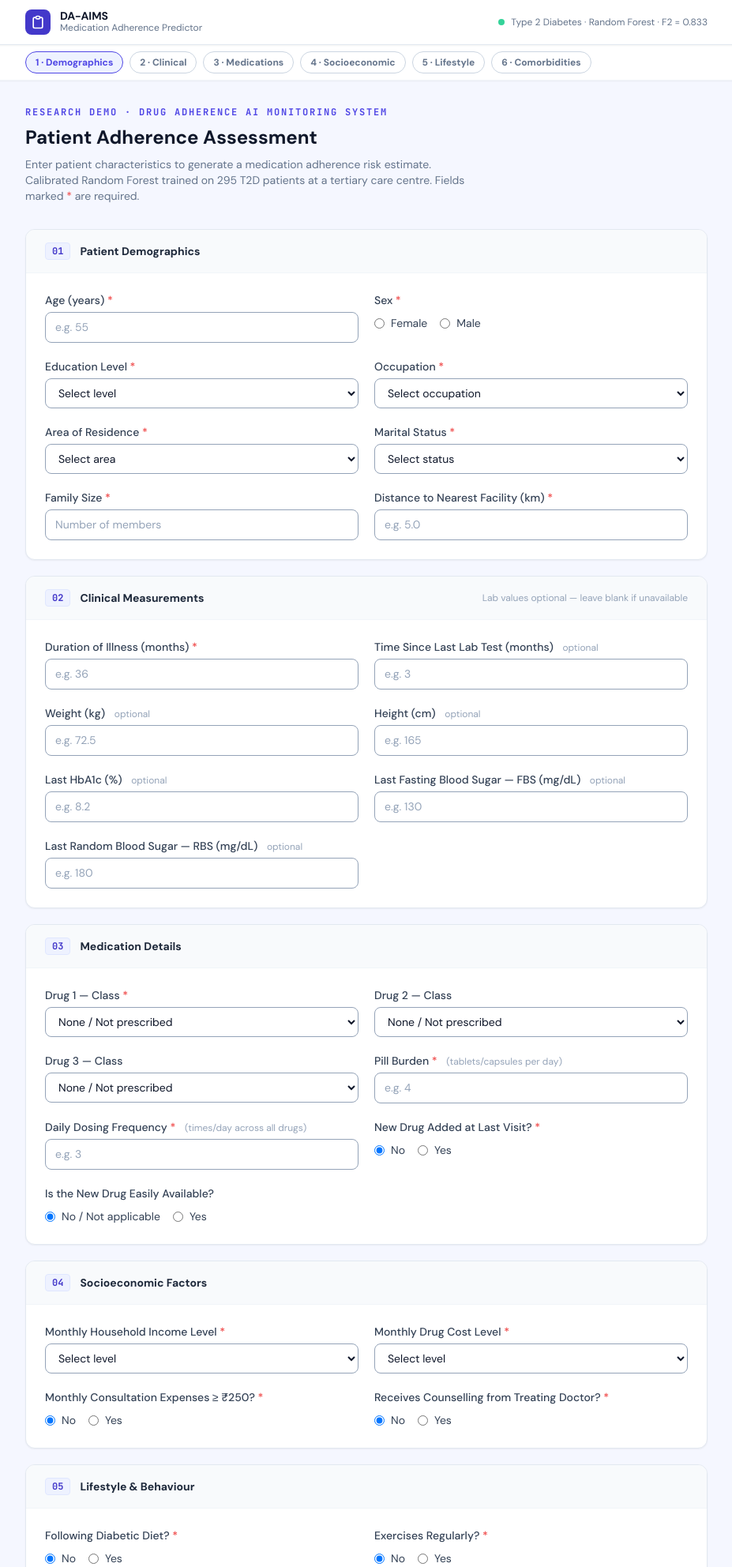
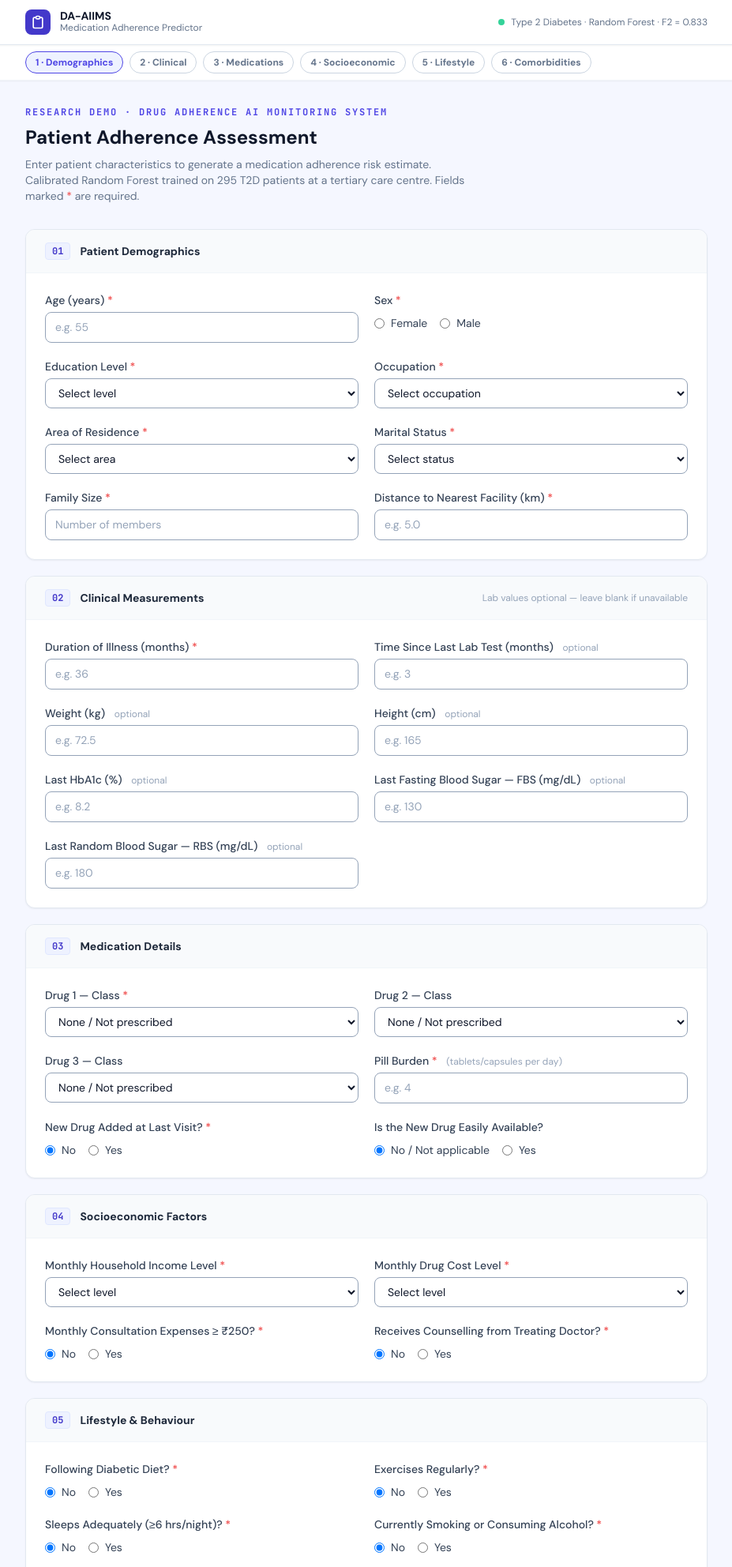
Before and after one commit to aiaiims0505-dot/drug-adherence-AIIMS, a FastAPI app: page /tool in a window 1280 px wide. Shown: the top 1984 px of the page at 79% size, without its empty margins (176-1103 px from the left). Run offline with FastAPI, Linux system fonts and the light colour scheme; parts of the project's set-up code (start-up, migrations or seed data) failed here and were passed over; some libraries are stand-ins or nearby versions.

Commit message:
Rename app and remove daily frequency field

```diff
--- a/main.py
+++ b/main.py
@@ -20,7 +20,7 @@ from db import (
 )
 from predict import predict
 
-app = FastAPI(title="DA-AIMS")
+app = FastAPI(title="DA-AIIMS")
 
 BASE = Path(__file__).parent
 app.mount("/static", StaticFiles(directory=BASE / "static"), name="static")
@@ -173,7 +173,7 @@ def _factor_reason(factor: dict, form_data: dict) -> str:
         "Income_Score": f"Monthly income score selected: {form_data.get('income_score')}.",
         "Drug_Cost_Score": f"Monthly diabetes drug expense score selected: {form_data.get('drug_cost_score')}.",
         "Total_Pills": f"Pill burden entered: {form_data.get('total_pills')} pill(s) per day.",
-        "Total_Daily_Frequency": f"Daily dosing frequency entered: {form_data.get('total_daily_frequency')} dose time(s) per day.",
+        "Total_Daily_Frequency": f"Pill burden entered: {form_data.get('total_pills')} pill(s) per day.",
         "Total_Drugs_Prescribed": (
             "Diabetes drug classes selected: "
             + ", ".join(
@@ -929,7 +929,7 @@ async def send_bulk_reminders(request: Request):
         assessment = get_latest_assessment(p["id"])
         if assessment and assessment["is_nonadherent"] and p.get("phone"):
             msg = (
-                f"DA-AIMS Reminder: Hi {p['name']}, your adherence risk score is elevated. "
+                f"DA-AIIMS Reminder: Hi {p['name']}, your adherence risk score is elevated. "
                 "Please take your medications as prescribed and consult your doctor if you have concerns."
             )
             _simulate_sms(p["id"], p["phone"], msg)
@@ -947,7 +947,7 @@ async def send_single_reminder(patient_id: int, request: Request):
     patient = get_user(patient_id)
     if patient and patient.get("phone"):
         msg = (
-            f"DA-AIMS: Hi {patient['name']}, your doctor has sent you a reminder to take your "
+            f"DA-AIIMS: Hi {patient['name']}, your doctor has sent you a reminder to take your "
             "diabetes medications as prescribed. Please contact the clinic if you have any questions."
         )
         _simulate_sms(patient_id, patient["phone"], msg)
--- a/predict.py
+++ b/predict.py
@@ -40,7 +40,7 @@ FEATURE_LABELS = {
     "Last_HBAIC_value": "HbA1c Level",
     "Last_FBS_value": "Fasting Blood Sugar",
     "Financial_Stress_Ratio": "Financial Stress (Drug Cost/Income)",
-    "Total_Daily_Frequency": "Daily Dosing Frequency",
+    "Total_Daily_Frequency": "Pill Burden",
     "Total_Drugs_Prescribed": "Number of Drugs",
     "Duration_of_illness_months": "Duration of Illness",
     "Age": "Patient Age",
--- a/static/demo/assessment.html
+++ b/static/demo/assessment.html
@@ -3,7 +3,7 @@
 <head>
   <meta charset="UTF-8">
   <meta name="viewport" content="width=device-width, initial-scale=1.0">
-  <title>Self-Assessment — DA-AIMS</title>
+  <title>Self-Assessment — DA-AIIMS</title>
   <link rel="preconnect" href="https://fonts.googleapis.com">
   <link href="https://fonts.googleapis.com/css2?family=DM+Sans:opsz,wght@9..40,400;9..40,500;9..40,700&family=JetBrains+Mono:wght@500;700&display=swap" rel="stylesheet">
   <style>
@@ -154,7 +154,7 @@
             <path stroke-linecap="round" stroke-linejoin="round" d="M9 5H7a2 2 0 00-2 2v12a2 2 0 002 2h10a2 2 0 002-2V7a2 2 0 00-2-2h-2M9 5a2 2 0 002 2h2a2 2 0 002-2M9 5a2 2 0 012-2h2a2 2 0 012 2"/>
           </svg>
         </div>
-        <span class="logo-name">DA-AIMS</span>
+        <span class="logo-name">DA-AIIMS</span>
       </div>
       <p class="logo-sub">Patient Portal</p>
     </div>
--- a/static/demo/dashboard.html
+++ b/static/demo/dashboard.html
@@ -3,7 +3,7 @@
 <head>
   <meta charset="UTF-8">
   <meta name="viewport" content="width=device-width, initial-scale=1.0">
-  <title>Dashboard — DA-AIMS</title>
+  <title>Dashboard — DA-AIIMS</title>
   <link rel="preconnect" href="https://fonts.googleapis.com">
   <link href="https://fonts.googleapis.com/css2?family=DM+Sans:opsz,wght@9..40,400;9..40,500;9..40,700&family=JetBrains+Mono:wght@500;700&display=swap" rel="stylesheet">
   <style>
@@ -148,7 +148,7 @@
             <path stroke-linecap="round" stroke-linejoin="round" d="M9 5H7a2 2 0 00-2 2v12a2 2 0 002 2h10a2 2 0 002-2V7a2 2 0 00-2-2h-2M9 5a2 2 0 002 2h2a2 2 0 002-2M9 5a2 2 0 012-2h2a2 2 0 012 2"/>
           </svg>
         </div>
-        <span class="logo-name">DA-AIMS</span>
+        <span class="logo-name">DA-AIIMS</span>
       </div>
       <p class="logo-sub">Patient Portal</p>
     </div>
--- a/static/demo/doctor.html
+++ b/static/demo/doctor.html
@@ -3,7 +3,7 @@
 <head>
   <meta charset="UTF-8">
   <meta name="viewport" content="width=device-width, initial-scale=1.0">
-  <title>Doctor Dashboard — DA-AIMS</title>
+  <title>Doctor Dashboard — DA-AIIMS</title>
   <link rel="preconnect" href="https://fonts.googleapis.com">
   <link href="https://fonts.googleapis.com/css2?family=DM+Sans:opsz,wght@9..40,400;9..40,500;9..40,700&family=JetBrains+Mono:wght@500;700&display=swap" rel="stylesheet">
   <style>
@@ -116,7 +116,7 @@
             <path stroke-linecap="round" stroke-linejoin="round" d="M9 5H7a2 2 0 00-2 2v12a2 2 0 002 2h10a2 2 0 002-2V7a2 2 0 00-2-2h-2M9 5a2 2 0 002 2h2a2 2 0 002-2M9 5a2 2 0 012-2h2a2 2 0 012 2"/>
           </svg>
         </div>
-        <span class="logo-name">DA-AIMS</span>
+        <span class="logo-name">DA-AIIMS</span>
       </div>
       <p class="logo-sub">Doctor Portal</p>
     </div>
--- a/static/demo/education.html
+++ b/static/demo/education.html
@@ -3,7 +3,7 @@
 <head>
   <meta charset="UTF-8">
   <meta name="viewport" content="width=device-width, initial-scale=1.0">
-  <title>Education Hub — DA-AIMS</title>
+  <title>Education Hub — DA-AIIMS</title>
   <link rel="preconnect" href="https://fonts.googleapis.com">
   <link href="https://fonts.googleapis.com/css2?family=DM+Sans:opsz,wght@9..40,400;9..40,500;9..40,700&family=JetBrains+Mono:wght@500;700&display=swap" rel="stylesheet">
   <style>
@@ -98,7 +98,7 @@
             <path stroke-linecap="round" stroke-linejoin="round" d="M9 5H7a2 2 0 00-2 2v12a2 2 0 002 2h10a2 2 0 002-2V7a2 2 0 00-2-2h-2M9 5a2 2 0 002 2h2a2 2 0 002-2M9 5a2 2 0 012-2h2a2 2 0 012 2"/>
           </svg>
         </div>
-        <span class="logo-name">DA-AIMS</span>
+        <span class="logo-name">DA-AIIMS</span>
       </div>
       <p class="logo-sub">Patient Portal</p>
     </div>
--- a/static/demo/login.html
+++ b/static/demo/login.html
@@ -3,7 +3,7 @@
 <head>
   <meta charset="UTF-8">
   <meta name="viewport" content="width=device-width, initial-scale=1.0">
-  <title>DA-AIMS — Sign In</title>
+  <title>DA-AIIMS — Sign In</title>
   <link rel="preconnect" href="https://fonts.googleapis.com">
   <link href="https://fonts.googleapis.com/css2?family=DM+Sans:opsz,wght@9..40,300;9..40,400;9..40,500;9..40,700&family=JetBrains+Mono:wght@500;700&display=swap" rel="stylesheet">
   <style>
@@ -144,7 +144,7 @@
           </svg>
         </div>
         <div>
-          <p class="logo-name">DA-AIMS</p>
+          <p class="logo-name">DA-AIIMS</p>
           <p class="logo-sub">Drug Adherence AI</p>
         </div>
       </div>
@@ -201,7 +201,7 @@
       </div>
 
       <h2 class="form-title">Welcome back</h2>
-      <p class="form-sub">Sign in to your DA-AIMS account</p>
+      <p class="form-sub">Sign in to your DA-AIIMS account</p>
 
       <form>
         <div class="field-group">
--- a/static/js/app.js
+++ b/static/js/app.js
@@ -26,7 +26,16 @@ updateActivePill();
 const form = document.getElementById('main-form');
 const submitBtn = document.getElementById('submit-btn');
 if (form && submitBtn) {
+  const pills = document.getElementById('tool-total-pills');
+  const dailyFrequency = document.getElementById('tool-total-daily-frequency');
+  function syncDailyFrequency() {
+    if (pills && dailyFrequency) dailyFrequency.value = pills.value || '0';
+  }
+  if (pills) pills.addEventListener('input', syncDailyFrequency);
+  syncDailyFrequency();
+
   form.addEventListener('submit', (e) => {
+    syncDailyFrequency();
     const required = form.querySelectorAll('[required]');
     let valid = true;
     required.forEach(el => {
--- a/static/sw.js
+++ b/static/sw.js
@@ -1,12 +1,12 @@
-// DA-AIMS Service Worker for push notifications
+// DA-AIIMS Service Worker for push notifications
 self.addEventListener('push', function(event) {
   const data = event.data ? event.data.json() : {};
-  const title = data.title || 'DA-AIMS Reminder';
+  const title = data.title || 'DA-AIIMS Reminder';
   const options = {
     body: data.body || 'Time to take your medication.',
     icon: '/static/icon.png',
     badge: '/static/badge.png',
-    tag: 'da-aims-reminder',
+    tag: 'DA-AIIMS-reminder',
     requireInteraction: true
   };
   event.waitUntil(self.registration.showNotification(title, options));
--- a/templates/base_doctor.html
+++ b/templates/base_doctor.html
@@ -3,7 +3,7 @@
 <head>
   <meta charset="UTF-8">
   <meta name="viewport" content="width=device-width, initial-scale=1.0">
-  <title>{% block title %}DA-AIMS{% endblock %} — Doctor Portal</title>
+  <title>{% block title %}DA-AIIMS{% endblock %} — Doctor Portal</title>
   <link rel="preconnect" href="https://fonts.googleapis.com">
   <link href="https://fonts.googleapis.com/css2?family=DM+Sans:opsz,wght@9..40,400;9..40,500;9..40,700&family=JetBrains+Mono:wght@500;700&display=swap" rel="stylesheet">
   {% block extra_head %}{% endblock %}
@@ -66,7 +66,7 @@
             <path stroke-linecap="round" stroke-linejoin="round" d="M9 5H7a2 2 0 00-2 2v12a2 2 0 002 2h10a2 2 0 002-2V7a2 2 0 00-2-2h-2M9 5a2 2 0 002 2h2a2 2 0 002-2M9 5a2 2 0 012-2h2a2 2 0 012 2"/>
           </svg>
         </div>
-        <span class="logo-name">DA-AIMS</span>
+        <span class="logo-name">DA-AIIMS</span>
       </div>
       <p class="logo-sub">Doctor Portal</p>
     </div>
--- a/templates/base_patient.html
+++ b/templates/base_patient.html
@@ -3,7 +3,7 @@
 <head>
   <meta charset="UTF-8">
   <meta name="viewport" content="width=device-width, initial-scale=1.0">
-  <title>{% block title %}DA-AIMS{% endblock %} — DA-AIMS</title>
+  <title>{% block title %}DA-AIIMS{% endblock %} — DA-AIIMS</title>
   <link rel="preconnect" href="https://fonts.googleapis.com">
   <link href="https://fonts.googleapis.com/css2?family=DM+Sans:opsz,wght@9..40,400;9..40,500;9..40,700&family=JetBrains+Mono:wght@500;700&display=swap" rel="stylesheet">
   {% block extra_head %}{% endblock %}
@@ -124,7 +124,7 @@
             <path stroke-linecap="round" stroke-linejoin="round" d="M9 5H7a2 2 0 00-2 2v12a2 2 0 002 2h10a2 2 0 002-2V7a2 2 0 00-2-2h-2M9 5a2 2 0 002 2h2a2 2 0 002-2M9 5a2 2 0 012-2h2a2 2 0 012 2"/>
           </svg>
         </div>
-        <span class="logo-name">DA-AIMS</span>
+        <span class="logo-name">DA-AIIMS</span>
       </div>
       <p class="logo-sub">Patient Portal</p>
     </div>
--- a/templates/index.html
+++ b/templates/index.html
@@ -3,7 +3,7 @@
 <head>
   <meta charset="UTF-8" />
   <meta name="viewport" content="width=device-width, initial-scale=1.0" />
-  <title>Medication Adherence Predictor — DA-AIMS</title>
+  <title>Medication Adherence Predictor — DA-AIIMS</title>
   <link rel="preconnect" href="https://fonts.googleapis.com">
   <link href="https://fonts.googleapis.com/css2?family=DM+Sans:opsz,wght@9..40,400;9..40,500;9..40,700&family=JetBrains+Mono:wght@700&display=swap" rel="stylesheet">
   <script src="https://cdn.tailwindcss.com"></script>
@@ -99,7 +99,7 @@
           </svg>
         </div>
         <div>
-          <p class="text-sm font-bold text-slate-900 leading-none">DA-AIMS</p>
+          <p class="text-sm font-bold text-slate-900 leading-none">DA-AIIMS</p>
           <p class="text-xs text-slate-500">Medication Adherence Predictor</p>
         </div>
       </div>
@@ -309,14 +309,8 @@
             <label class="field-label">Pill Burden <span class="text-red-500">*</span>
               <span class="optional-badge">(tablets/capsules per day)</span>
             </label>
-            <input class="field-input" type="number" name="total_pills" min="0" max="30" placeholder="e.g. 4" required />
-          </div>
-
-          <div>
-            <label class="field-label">Daily Dosing Frequency <span class="text-red-500">*</span>
-              <span class="optional-badge">(times/day across all drugs)</span>
-            </label>
-            <input class="field-input" type="number" name="total_daily_frequency" min="0" max="20" placeholder="e.g. 3" required />
+            <input class="field-input" type="number" name="total_pills" id="tool-total-pills" min="0" max="30" placeholder="e.g. 4" required />
+            <input type="hidden" name="total_daily_frequency" id="tool-total-daily-frequency" value="0" />
           </div>
 
           <div>
@@ -479,7 +473,7 @@
 
   <!-- Footer -->
   <footer class="border-t border-slate-200 bg-white py-4 text-center text-xs text-slate-400">
-    DA-AIMS · Drug Adherence AI Monitoring System · Random Forest · F2 = 0.833 · AUC = 0.802
+    DA-AIIMS · Drug Adherence AI Monitoring System · Random Forest · F2 = 0.833 · AUC = 0.802
   </footer>
 
   <script src="/static/js/app.js"></script>
--- a/templates/login.html
+++ b/templates/login.html
@@ -3,7 +3,7 @@
 <head>
   <meta charset="UTF-8">
   <meta name="viewport" content="width=device-width, initial-scale=1.0">
-  <title>DA-AIMS — Sign In</title>
+  <title>DA-AIIMS — Sign In</title>
   <link rel="preconnect" href="https://fonts.googleapis.com">
   <link href="https://fonts.googleapis.com/css2?family=DM+Sans:opsz,wght@9..40,300;9..40,400;9..40,500;9..40,700&family=JetBrains+Mono:wght@500;700&display=swap" rel="stylesheet">
   <style>
@@ -73,7 +73,7 @@
           <svg width="22" height="22" fill="none" stroke="white" viewBox="0 0 24 24" stroke-width="2"><path stroke-linecap="round" stroke-linejoin="round" d="M9 5H7a2 2 0 00-2 2v12a2 2 0 002 2h10a2 2 0 002-2V7a2 2 0 00-2-2h-2M9 5a2 2 0 002 2h2a2 2 0 002-2M9 5a2 2 0 012-2h2a2 2 0 012 2"/></svg>
         </div>
         <div>
-          <p class="logo-name">DA-AIMS</p>
+          <p class="logo-name">DA-AIIMS</p>
           <p class="logo-sub">Drug Adherence AI</p>
         </div>
       </div>
@@ -111,7 +111,7 @@
       <!-- Login form -->
       <div id="tab-login" class="{% if active_tab == 'login' %}show{% endif %}">
         <h2 class="form-title">Welcome back</h2>
-        <p class="form-sub">Sign in to your DA-AIMS account</p>
+        <p class="form-sub">Sign in to your DA-AIIMS account</p>
         <form method="post" action="/login">
           <div class="field-group">
             <label class="field-label">Email address</label>
--- a/templates/patient/education_article.html
+++ b/templates/patient/education_article.html
@@ -38,7 +38,7 @@
     {{ article.category }}
   </p>
   <h1 class="article-h1">{{ article.title }}</h1>
-  <p class="article-meta">{{ article.read_time }} · DA-AIMS Education</p>
+  <p class="article-meta">{{ article.read_time }} · DA-AIIMS Education</p>
 </div>
 
 <div class="article-body">
--- a/templates/result.html
+++ b/templates/result.html
@@ -3,7 +3,7 @@
 <head>
   <meta charset="UTF-8" />
   <meta name="viewport" content="width=device-width, initial-scale=1.0" />
-  <title>Prediction Result — DA-AIMS</title>
+  <title>Prediction Result — DA-AIIMS</title>
   <link rel="preconnect" href="https://fonts.googleapis.com">
   <link href="https://fonts.googleapis.com/css2?family=DM+Sans:opsz,wght@9..40,400;9..40,500;9..40,700&family=JetBrains+Mono:wght@700&display=swap" rel="stylesheet">
   <script src="https://cdn.tailwindcss.com"></script>
@@ -43,7 +43,7 @@
           </svg>
         </div>
         <div>
-          <p class="text-sm font-bold text-slate-900 leading-none">DA-AIMS</p>
+          <p class="text-sm font-bold text-slate-900 leading-none">DA-AIIMS</p>
           <p class="text-xs text-slate-500">Prediction Result</p>
         </div>
       </div>
@@ -147,7 +147,7 @@
 
   <!-- Footer -->
   <footer class="border-t border-slate-200 bg-white py-4 text-center text-xs text-slate-400">
-    DA-AIMS · Drug Adherence AI Monitoring System · Random Forest · F2 = 0.833 · AUC = 0.802
+    DA-AIIMS · Drug Adherence AI Monitoring System · Random Forest · F2 = 0.833 · AUC = 0.802
   </footer>
 
   <script>
```
Also changed, not shown: templates/patient/assessment.html (+15 -7 lines).
